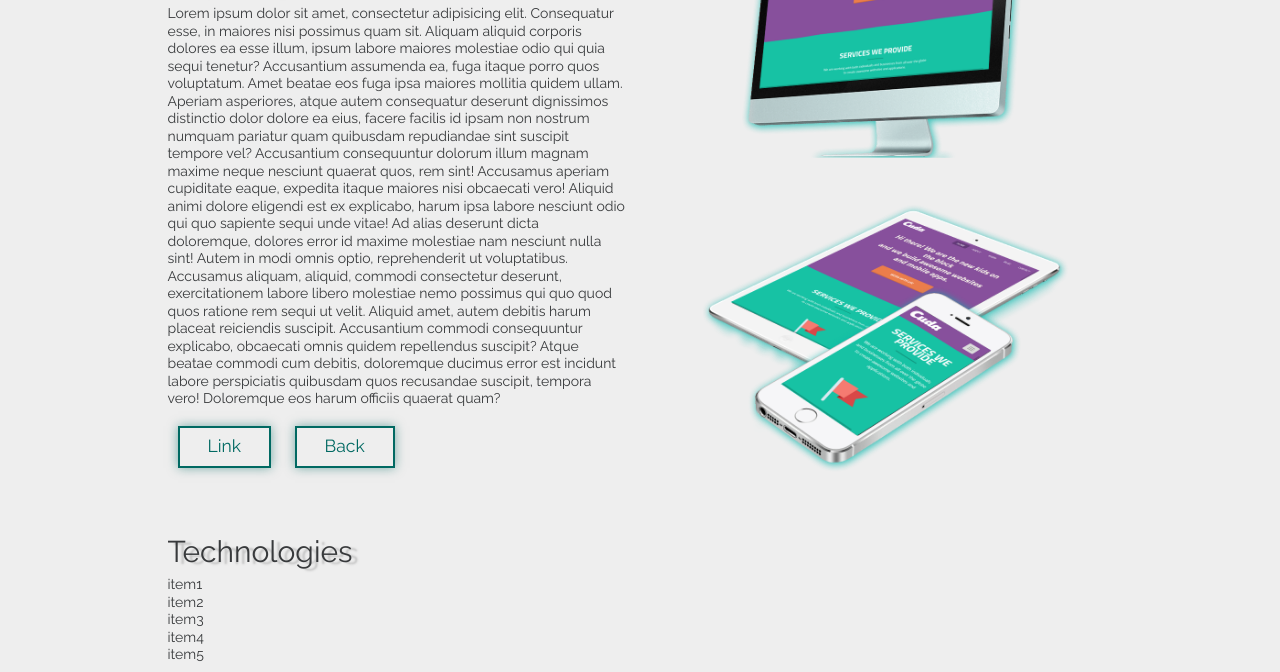
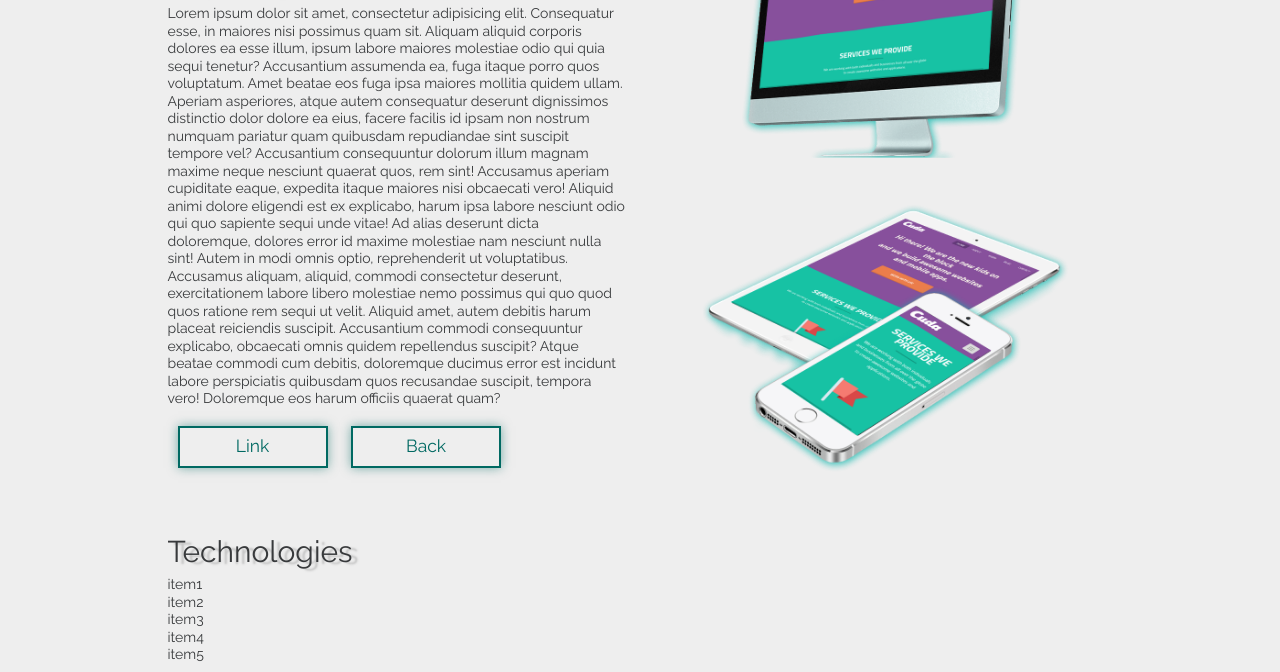
Before and after one commit to yerko-alexey/yerko-alexey.github.io, a website: page cuda.html in a window 1280 px wide. Shown: the part 221-893 px from the top of the page. Drawn offline with Linux system fonts and the light colour scheme; files whose address does not match are found by name.

Commit message:
buttons restyling

```diff
--- a/scss/main.scss
+++ b/scss/main.scss
@@ -42,7 +42,8 @@ input[type="radio"]:focus {
   outline: none;
 }
 .p-btn{
-	width: auto;
+	min-width: 150px;
+	text-align: center;
 	height: auto;
 	margin: 10px;
 	padding: 10px 30px;
@@ -55,17 +56,7 @@ input[type="radio"]:focus {
 	border: none;
 	z-index: 1000;
 	@include box-shadow(0 0 10px 0 rgba(0, 105, 98, .5));
-	&:before{
-		content: '';
-		display: block;
-		position: absolute;
-		top: 0;
-		right: 0;
-		bottom: 0;
-		left: 0;
-		border-top: 2px solid #006962;
-		border-left: 2px solid #006962;
-	}
+	&:before,
 	&:after{
 		content: '';
 		display: block;
@@ -74,6 +65,14 @@ input[type="radio"]:focus {
 		right: 0;
 		bottom: 0;
 		left: 0;
+		transition: all 0.5s ease-in-out;
+		pointer-events: none;
+	}
+	&:before{
+		border-top: 2px solid #006962;
+		border-left: 2px solid #006962;
+	}
+	&:after{
 		border-bottom: 2px solid #006962;
 		border-right: 2px solid #006962;
 	}
@@ -85,11 +84,15 @@ input[type="radio"]:focus {
 	}
 	&:hover{
 		color: #00b5aa;
+		&:before,
+		&:after{
+			opacity: 0;
+		}
 		&:before{
-			animation: hoverEffectLeft 0.5s cubic-bezier(.55,.3,.24,.99) forwards;
+			transform: translateY(-100px);
 		}
 		&:after{
-			animation: hoverEffectRight 0.5s cubic-bezier(.55,.3,.24,.99) forwards;
+			transform: translateY(100px);
 		}
 	}
 
@@ -710,21 +713,3 @@ svg {
 		border-radius: 10px;
 	}
 }
-@keyframes hoverEffectLeft {
-	from {
-		opacity: 1;
-	}
-	to {
-		opacity: 0;
-		transform: translateX(-200px);
-	}
-}
-@keyframes hoverEffectRight {
-	from {
-		opacity: 1;
-	}
-	to {
-		opacity: 0;
-		transform: translateX(200px);
-	}
-}
```
Also changed, not shown: css/main.css, 1 other file.
